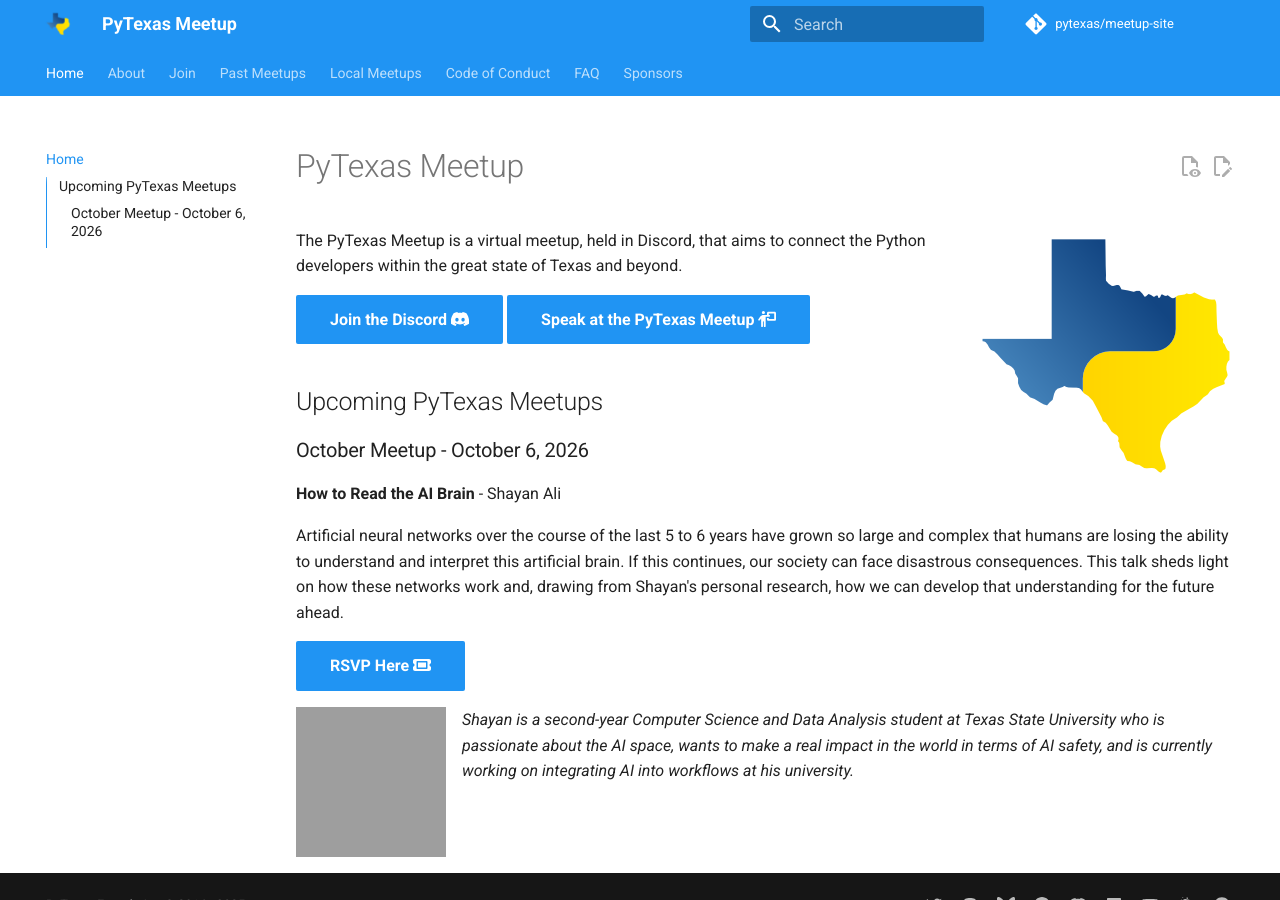
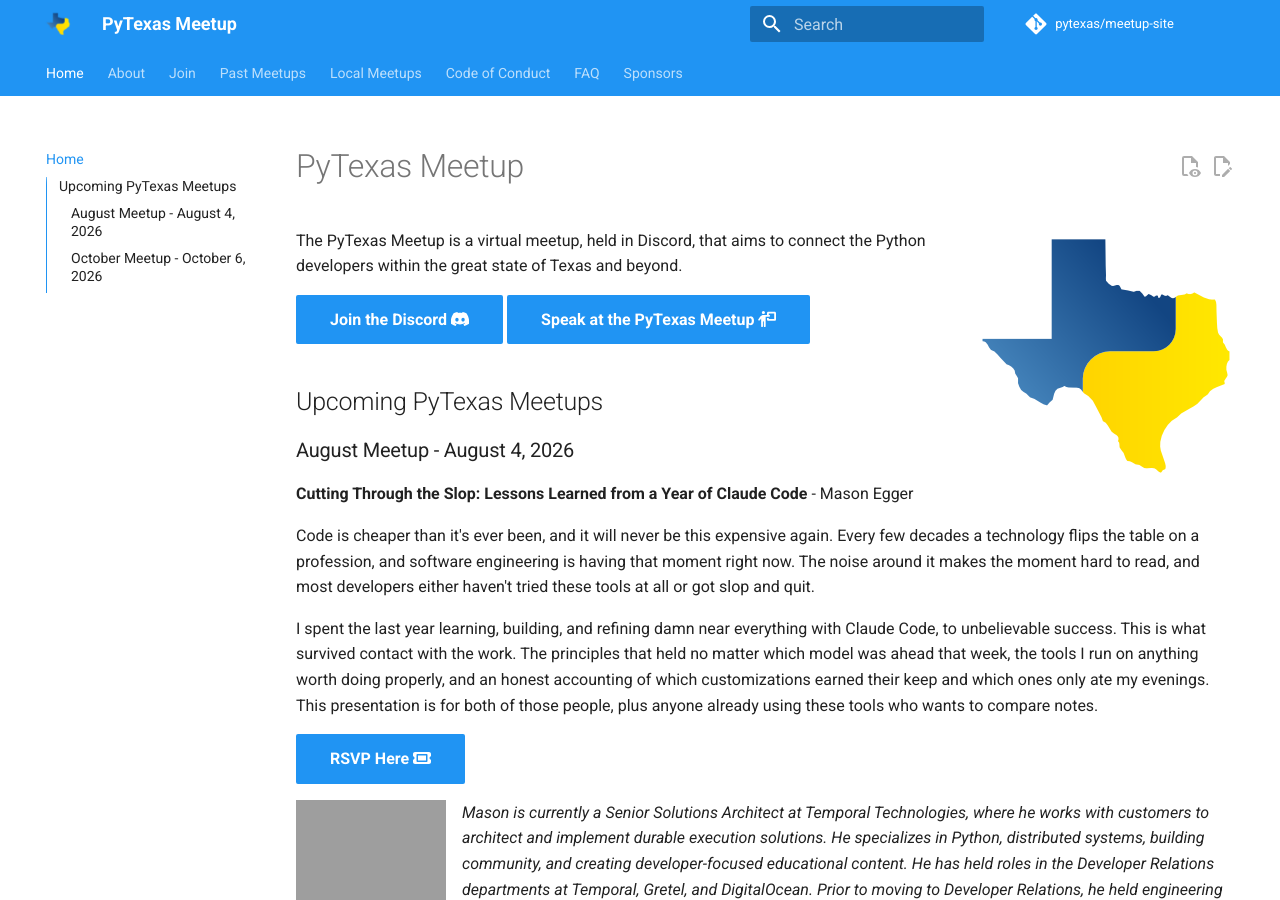
Before and after one commit to pytexas/meetup, an MkDocs documentation site: the page built from docs/index.md, in a window 1280 px wide and 900 px high. Built offline with MkDocs 1.6.1 and Material for MkDocs 9.7.7, drawn with Linux system fonts in a browser that asks for light colours; comment, search, counter and statistics services are not loaded; some of the changed text lies outside the part shown; grey boxes are pictures that could not be loaded.

Commit message:
Add the August 4 meetup with Mason Egger to the homepage
Cutting Through the Slop: Lessons Learned from a Year of Claude Code.
Headshot uses the GitHub avatar URL; Shayan's October section uses the PyTexas logo as the default image until his headshot arrives, which also unblocks strict builds.

```diff
--- a/docs/index.md
+++ b/docs/index.md
@@ -17,6 +17,20 @@
 
 ## Upcoming PyTexas Meetups
 
+### August Meetup - August 4, 2026
+
+**Cutting Through the Slop: Lessons Learned from a Year of Claude Code** - Mason Egger
+
+Code is cheaper than it's ever been, and it will never be this expensive again. Every few decades a technology flips the table on a profession, and software engineering is having that moment right now. The noise around it makes the moment hard to read, and most developers either haven't tried these tools at all or got slop and quit.
+
+I spent the last year learning, building, and refining damn near everything with Claude Code, to unbelievable success. This is what survived contact with the work. The principles that held no matter which model was ahead that week, the tools I run on anything worth doing properly, and an honest accounting of which customizations earned their keep and which ones only ate my evenings. This presentation is for both of those people, plus anyone already using these tools who wants to compare notes.
+
+[RSVP Here :fontawesome-solid-ticket:](https://pytexas.org/meetup/join){ .md-button .md-button--primary }
+
+![Mason Egger Headshot](https://github.com/masonegger.png){: style="height:150px;width:150px" align=left}
+
+_Mason is currently a Senior Solutions Architect at Temporal Technologies, where he works with customers to architect and implement durable execution solutions. He specializes in Python, distributed systems, building community, and creating developer-focused educational content. He has held roles in the Developer Relations departments at Temporal, Gretel, and DigitalOcean. Prior to moving to Developer Relations, he held engineering roles at Forcepoint (Raytheon) and Vrbo (Expedia). He's an avid programmer, speaker, educator, and writer/blogger. He is President of the PyTexas Foundation, Conference Chair of the PyTexas Conference, and a founding organizer of the PyTexas Meetup. He was made a PSF Fellow in October 2025._
+
 ### October Meetup - October 6, 2026
 
 **How to Read the AI Brain** - Shayan Ali
@@ -25,6 +39,6 @@
 
 [RSVP Here :fontawesome-solid-ticket:](https://pytexas.org/meetup/join){ .md-button .md-button--primary }
 
-![Shayan Ali Headshot](assets/images/shayanali.jpg){: style="height:150px;width:150px" align=left}
+![Shayan Ali Headshot](assets/images/pytexas-logo.png){: style="height:150px;width:150px" align=left}
 
 _Shayan is a second-year Computer Science and Data Analysis student at Texas State University who is passionate about the AI space, wants to make a real impact in the world in terms of AI safety, and is currently working on integrating AI into workflows at his university._
```
